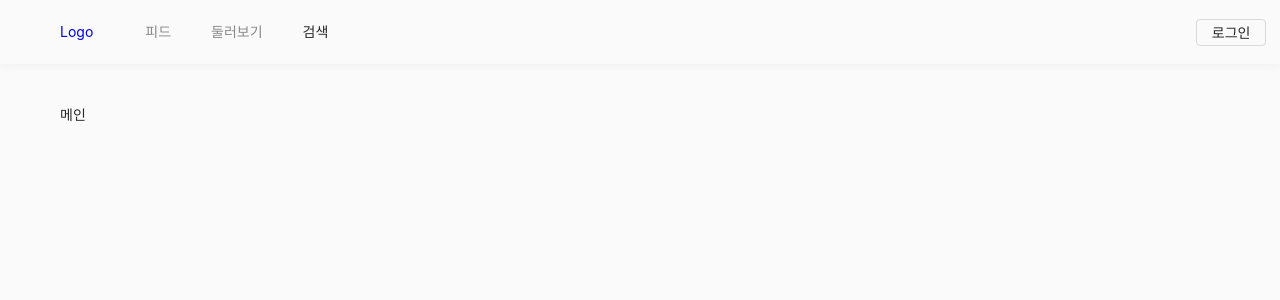
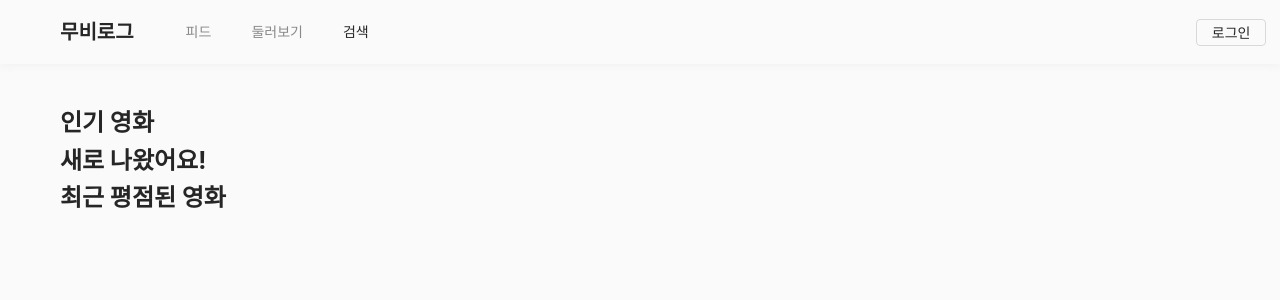
Before and after one commit to flynnpark/movielog-web, a Next.js app: page / in a window 1280 px wide. Shown: the top 300 px of the page. Built offline with nearby package versions, Linux system fonts and the light colour scheme.

Commit message:
Header 컴포넌트 로고 부분 수정 및 메인 컴포넌트 생성 중

```diff
--- a/src/components/header/Header.tsx
+++ b/src/components/header/Header.tsx
@@ -21,14 +21,6 @@ const NavigationBar = styled.nav`
   ${globalContainer}
 `;
 
-const LogoContainer = styled.div`
-  display: flex;
-  flex: 0;
-  align-items: center;
-  margin-right: 32px;
-  font-size: 14px;
-`;
-
 const NavUl = styled.ul`
   display: flex;
   flex-direction: row;
@@ -37,6 +29,13 @@ const NavUl = styled.ul`
 
 const NavLi = styled.li`
   padding: 0 20px;
+`;
+
+const NavLogoLi = styled(NavLi)`
+  padding: 0;
+  align-items: center;
+  margin-right: 32px;
+  font-size: 14px;
 `;
 
 const NavSearchLi = styled(NavLi)`
@@ -48,6 +47,9 @@ const NavButtonLi = styled(NavLi)`
 `;
 
 const NavLogo = styled.a`
+  color: ${({ theme }) => theme.typography.primary};
+  font-size: 20px;
+  font-weight: 700;
   text-decoration: none;
 `;
 
@@ -55,12 +57,12 @@ const Header: React.FC = () => {
   return (
     <HeaderContainer>
       <NavigationBar>
-        <LogoContainer>
-          <Link href={'/'} passHref={true}>
-            <NavLogo>Logo</NavLogo>
-          </Link>
-        </LogoContainer>
         <NavUl>
+          <NavLogoLi>
+            <Link href={'/'} passHref={true}>
+              <NavLogo>무비로그</NavLogo>
+            </Link>
+          </NavLogoLi>
           <NavLi>
             <NavLink href={'/feed'}>피드</NavLink>
           </NavLi>
--- a/src/pages/index.tsx
+++ b/src/pages/index.tsx
@@ -1,11 +1,19 @@
 import React from 'react';
+import styled from 'styled-components';
 import Head from 'components/head';
+
+const PageTitle = styled.h1`
+  font-size: 24px;
+  font-weight: 700;
+`;
 
 const Home: React.FC = () => {
   return (
     <>
       <Head />
-      메인
+      <PageTitle>인기 영화</PageTitle>
+      <PageTitle>새로 나왔어요!</PageTitle>
+      <PageTitle>최근 평점된 영화</PageTitle>
     </>
   );
 };
```
